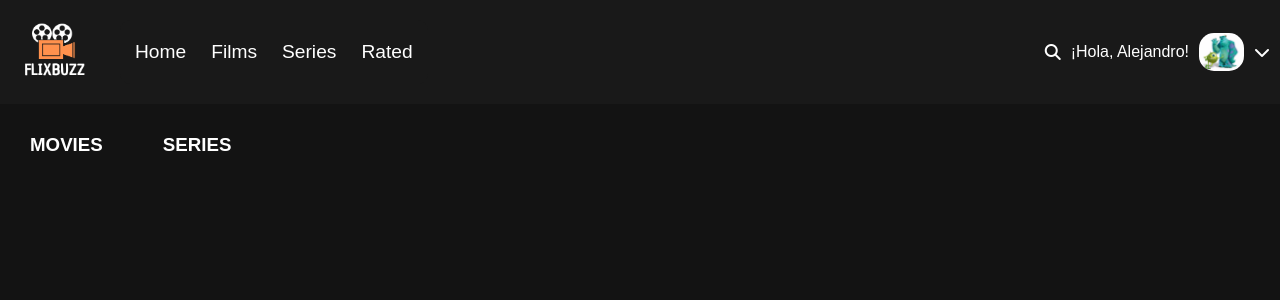
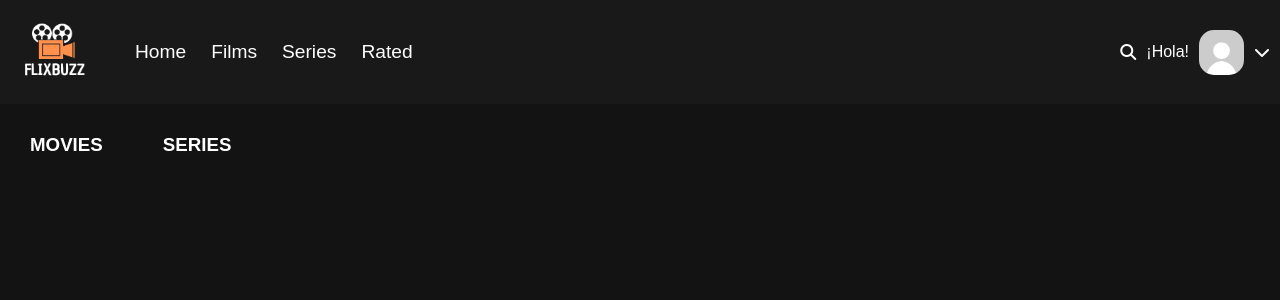
Before and after one commit to lasantavispa/movies, an Angular app: page / in a window 1280 px wide. Shown: the top 300 px of the page. Built offline with nearby package versions, Linux system fonts and the light colour scheme; no server answers; a web font is replaced by a local one.

Commit message:
fix user

```diff
--- a/src/app/components/navbar/navbar.component.html
+++ b/src/app/components/navbar/navbar.component.html
@@ -16,8 +16,8 @@
         <li class="navbar__item"><a class="navbar__link" href="/rated">Rated</a></li>
         <li class="navbar__user">
           <i class="fa-solid fa-magnifying-glass"></i>
-          <p>¡Hola, Alejandro!</p>
-          <img src="imagen-perfil.jpg" alt="perfil" class="navbar__image">
+          <p>¡Hola!</p>
+          <img src="userimage.jpg" alt="perfil" class="navbar__image">
           <i class="fa-solid fa-chevron-down"></i>
         </li>
       </ul>
```
Also changed, not shown: public/userimage.jpg (added).
